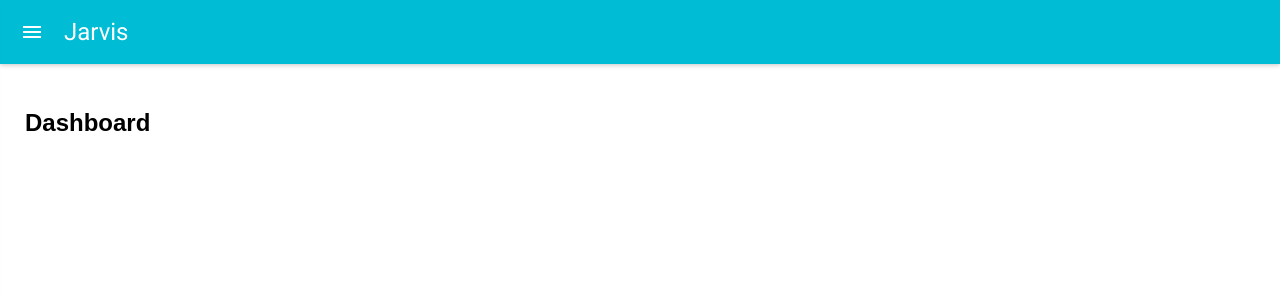
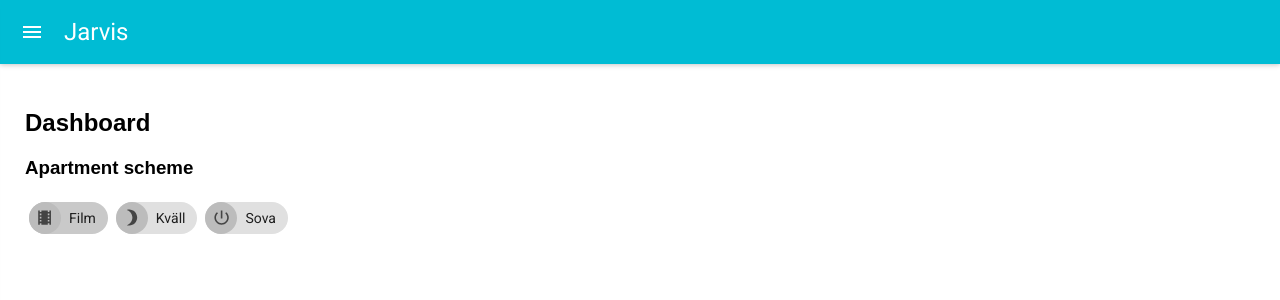
Before and after one commit to axelniklasson/jarvis, a React (Create React App) app in the folder frontend/: page / in a window 1280 px wide. Shown: the top 300 px of the page. Built offline with nearby package versions, Linux system fonts and the light colour scheme.

Commit message:
Added component for different schemes to use in dashboard

```diff
--- a/frontend/src/components/DashboardComponent.js
+++ b/frontend/src/components/DashboardComponent.js
@@ -1,10 +1,14 @@
 import React from 'react';
+import SchemesComponent from './SchemesComponent';
 
 export default class DashboardComponent extends React.Component {
   render() {
     return (
       <div>
         <h2>Dashboard</h2>
+
+        <h3>Apartment scheme</h3>
+        <SchemesComponent />
       </div>
     );
   }
--- /dev/null
+++ b/frontend/src/components/SchemesComponent.js
@@ -0,0 +1,80 @@
+import React from 'react';
+import Chip from 'material-ui/Chip';
+import Avatar from 'material-ui/Avatar';
+import TheaterSvg from 'material-ui/svg-icons/action/theaters';
+import PowerSvg from 'material-ui/svg-icons/action/power-settings-new';
+import MoonSvg from 'material-ui/svg-icons/image/brightness-3';
+
+const styles = {
+  chip: {
+    margin: 4,
+  },
+  wrapper: {
+    display: 'flex',
+    flexWrap: 'wrap',
+  }
+};
+
+
+export default class SchemesComponent extends React.Component {
+  constructor(props) {
+    super(props);
+
+    // these schemes should be fetched from server and heavily cached
+    this.state = {
+      chipData: [
+        { key: 0, label: 'Film', icon: 'theater' },
+        { key: 1, label: 'Kväll', icon: 'moon' },
+        { key: 2, label: 'Sova', icon: 'power' }
+      ],
+      selectedScheme: 0
+    };
+
+    this.handleClick = this.handleClick.bind(this);
+  }
+
+  handleClick = (key) => {
+    this.setState({ selectedScheme: key });
+  }
+
+  renderChip(data) {
+    // Choose correct icon
+    let icon;
+    switch(data.icon) {
+      case 'theater':
+        icon = <TheaterSvg />
+        break
+
+      case 'moon':
+        icon = <MoonSvg />
+        break
+
+      case 'power':
+        icon = <PowerSvg />
+        break
+
+      default:
+        break
+    }
+
+    return (
+      <Chip
+        key={data.key}
+        backgroundColor={this.state.selectedScheme === data.key ? '#C9C9C9' : '#E0E0E0'}
+        onClick={() => {this.handleClick(data.key)}}
+        style={styles.chip}
+      >
+        <Avatar color="#444" icon={icon} />
+        {data.label}
+      </Chip>
+    )
+  }
+
+  render() {
+    return (
+      <div style={styles.wrapper}>
+        {this.state.chipData.map(this.renderChip, this)}
+      </div>
+    )
+  }
+}
```
Also changed, not shown: 1 other file (tests, documents, lock files or other folders).
